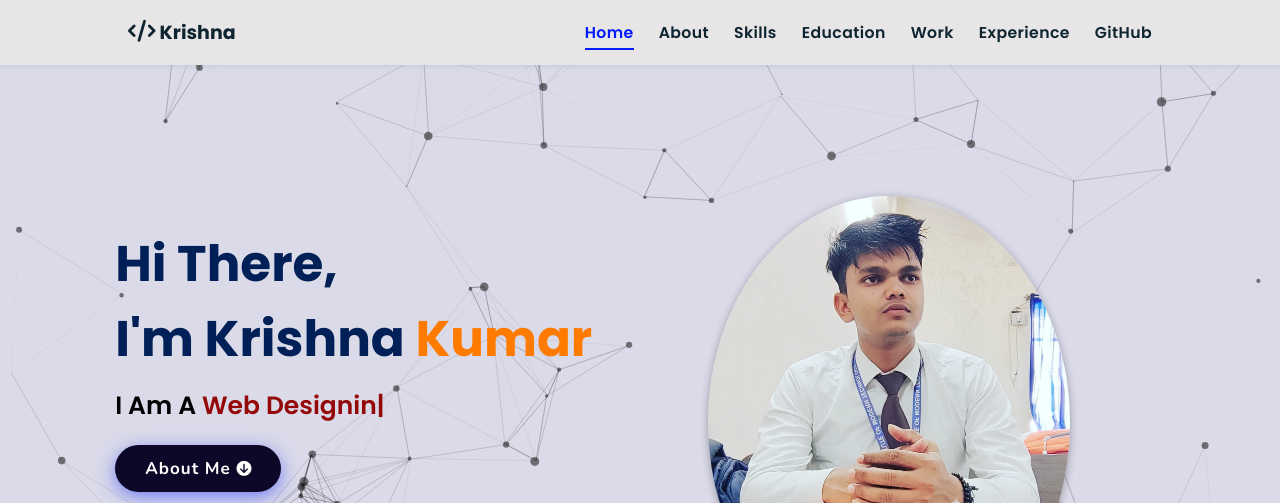
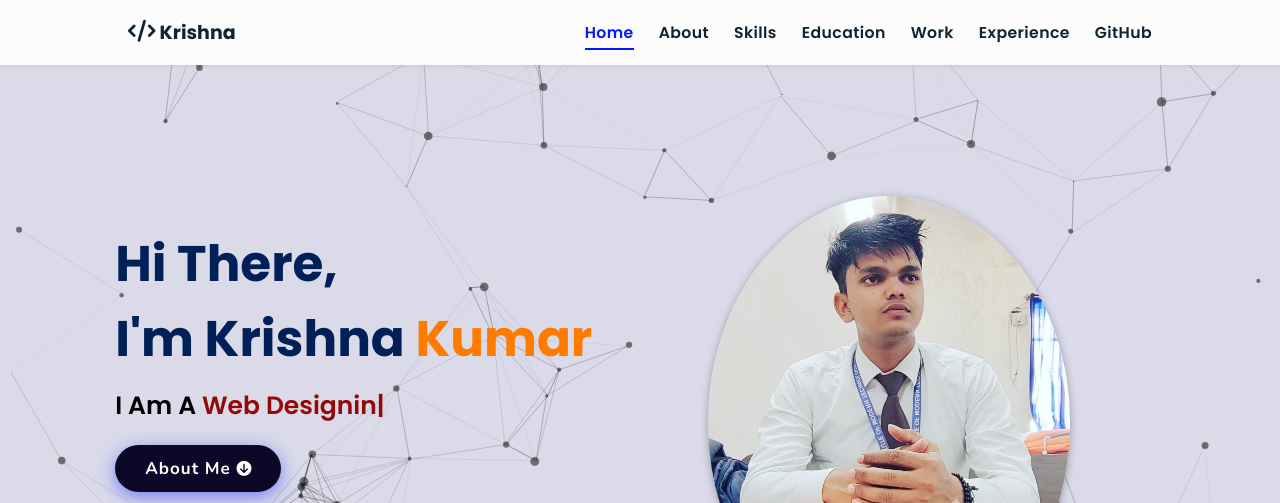
Before and after one commit to Krishnakumar3k/KK-Portfolio, a plain HTML site: page index.html in a window 1280 px wide. Shown: the top 503 px of the page. Drawn offline with nearby package versions, Linux system fonts and the light colour scheme; no server answers.

Commit message:
intialcommit

```diff
--- a/assets/css/style.css
+++ b/assets/css/style.css
@@ -70,7 +70,7 @@ header {
   justify-content: space-between;
   padding: 1.7rem 10%;
   height: 6.5rem;
-  background-color: #e7e5e5;
+  background-color: #fcfcfc;
   box-shadow: 0 1px 4px rgba(146, 161, 176, 0.3);
 }
 section {
```
